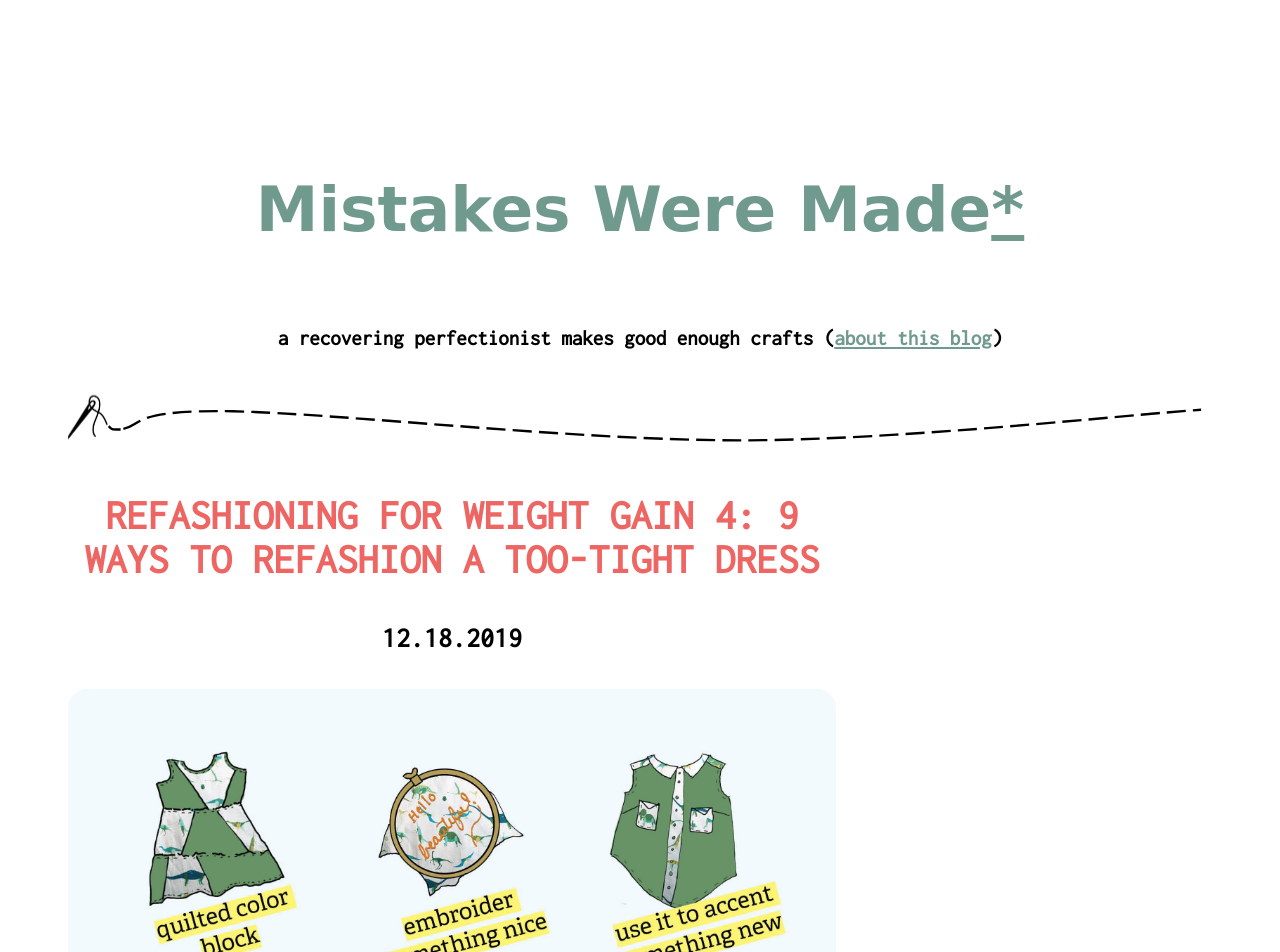
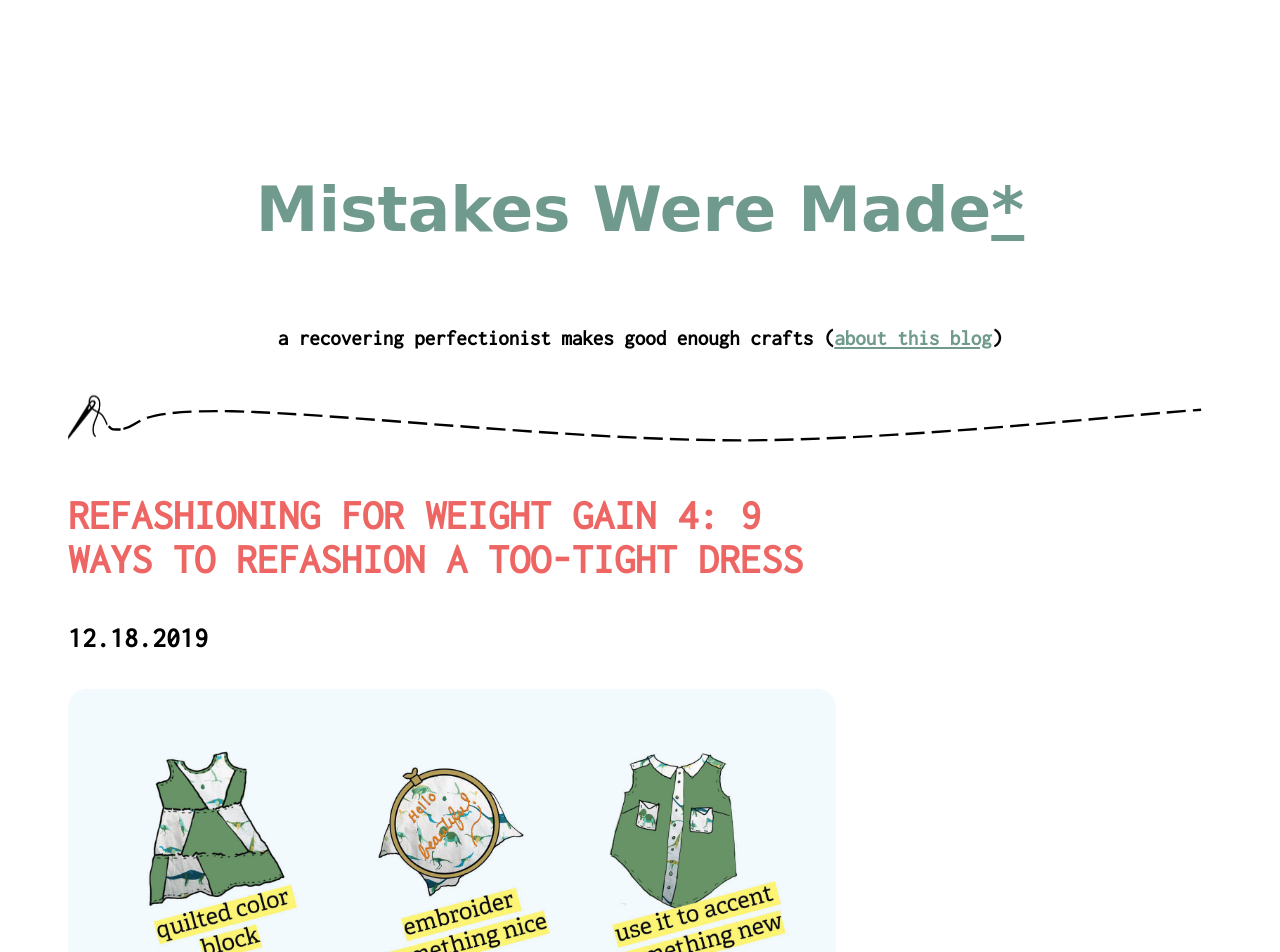
Before and after one commit to miriamzisook/mistakes-were-made, a Jekyll site: the page built from index.html, in a window 1280 px wide. Shown: the top 952 px of the page. Built offline with Jekyll 4.4.1, drawn with Linux system fonts in a browser that asks for light colours; some web fonts are replaced.

Commit message:
fixed some formatting

```diff
--- a/index.html
+++ b/index.html
@@ -14,7 +14,7 @@
 </div>
 
 <div class="post-list">
-	<h3>Posts...</h3>
+	<h4>Posts...</h4>
 	<ul>
 	  {% for post in site.posts reversed %}
 	    <li><a href="{{ post.url}} "> {{post.title}} </a></li>
--- a/style.css
+++ b/style.css
@@ -11,6 +11,7 @@
 }
 
 
+
 @media (min-width: 1000px)
 {
 	.post-previews {
@@ -20,7 +21,9 @@
 
 	.post-list{
 		float: right;
-		width: 30vw;
+		width: 25vw;
+		padding-left: 5vw;
+		margin-top: 14em;
 	}
 
 	.single-post {
@@ -44,6 +47,10 @@
 	font-family: 'Inconsolata', monospace;
 	font-size:14px;
 	padding: 60px;
+}
+
+p {
+	line-height: 1.6em;
 }
 
 
@@ -111,7 +118,6 @@
 	text-transform: uppercase;
 	text-decoration:none !important;
 	color: #ed6663;
-	text-align: center;
 	font-size: 3em;
 }
 
@@ -126,6 +132,9 @@
 
 
 h4 {
-	text-align: center;
 	font-size: 2em;
 }
+
+li {
+	margin-bottom: 1em;
+}
```
